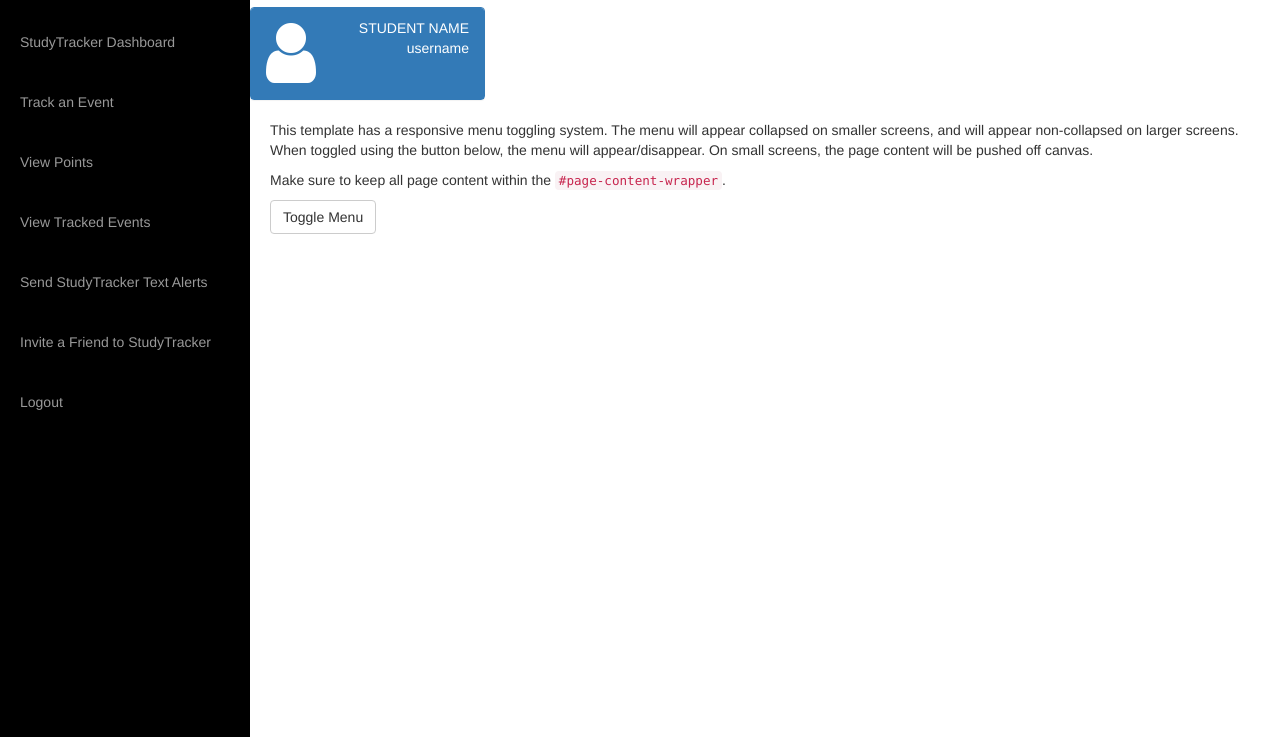
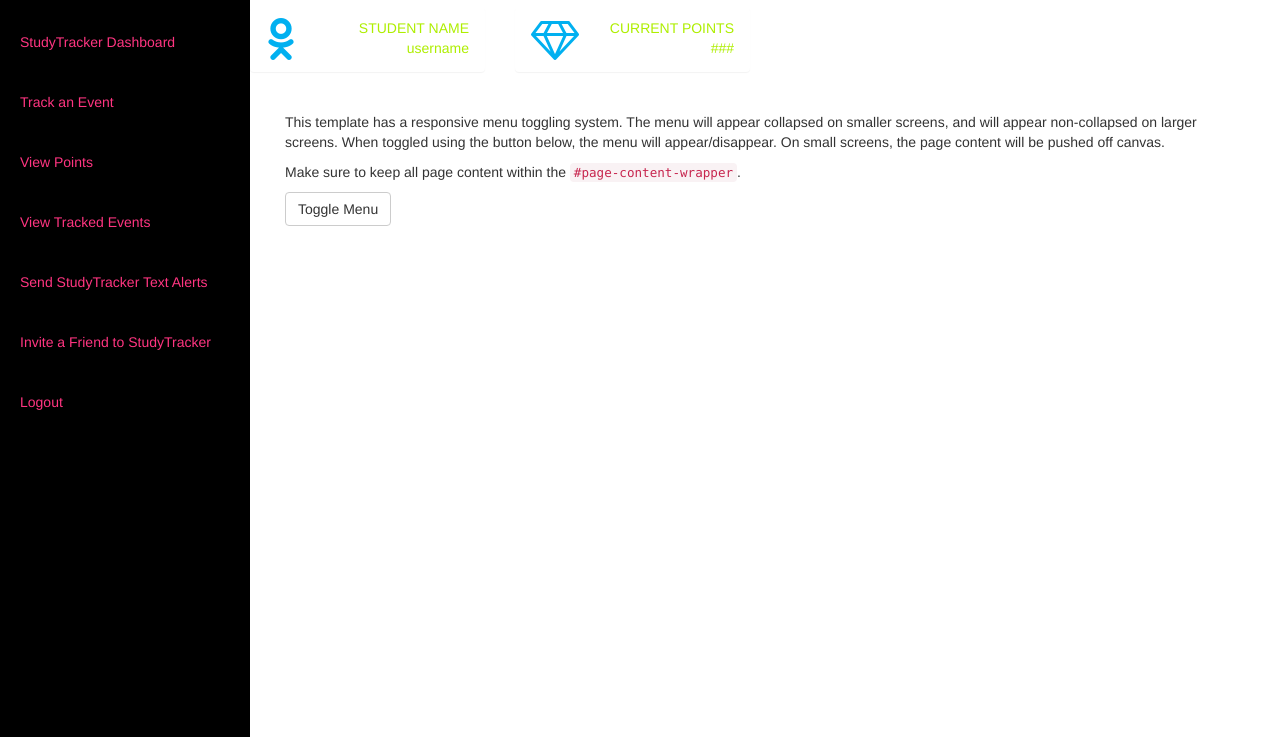
Before and after one commit to ashleyjelks/hackingedu-app, a plain HTML site: page templates/index.html in a window 1280 px wide. Shown: the part 63-800 px from the top of the page. Drawn offline with Linux system fonts and the light colour scheme; files that its build step writes are made by us from their sources; files whose address does not match are found by name.

Commit message:
dashboard completed. need to map routes

```diff
--- a/templates/index.html
+++ b/templates/index.html
@@ -26,6 +26,16 @@
     <![endif]-->
 
 </head>
+<style type="text/css">
+.panel-wrapper {
+  color: #AEEE00;
+  border-color: #01B0F0;}
+
+.sidebar-brand {
+    color: #333333;
+}
+
+  </style>
 
 <body>
 
@@ -35,30 +45,30 @@
         <div id="sidebar-wrapper">
             <ul class="sidebar-nav">
                 <li class="sidebar-brand">
-                    <a href="#">
+                    <a href="#" style="color:#33333">
                         Welcome to StudyTracker
                     </a>
                 </li>
                 <li>
-                    <a href="#">StudyTracker Dashboard</a>
+                    <a href="#" style="color:#FF3581">StudyTracker Dashboard</a>
                 </li><br>
                 <li>
-                    <a href="#">Track an Event</a>
+                    <a href="#" style="color:#FF3581">Track an Event</a>
                 </li><br>
                 <li>
-                    <a href="#">View Points</a>
+                    <a href="#" style="color:#FF3581">View Points</a>
                 </li><br>
                 <li>
-                    <a href="#">View Tracked Events</a>
+                    <a href="#" style="color:#FF3581">View Tracked Events</a>
                 </li><br>
                 <li>
-                    <a href="#">Send StudyTracker Text Alerts</a>
+                    <a href="#" style="color:#FF3581">Send StudyTracker Text Alerts</a>
                 </li><br>
                 <li>
-                    <a href="#">Invite a Friend to StudyTracker</a>
+                    <a href="#" style="color:#FF3581">Invite a Friend to StudyTracker</a>
                 </li><br>
                 <li>
-                    <a href="#">Logout</a>
+                    <a href="#" style="color:#FF3581">Logout</a>
                 </li><br>
             </ul>
         </div>
@@ -66,13 +76,14 @@
 
         <!-- Page Content -->
         <h1>StudyTracker Dashboard</h1>
-         <div class="row">
+        <div class="panel-wrapper">
+            <div class="row">
                 <div class="col-lg-3 col-md-6">
-                    <div class="panel panel-primary">
+                    <div class="panel panel-green">
                         <div class="panel-heading">
                             <div class="row">
                                 <div class="col-xs-3">
-                                    <i class="fa fa-user fa-5x"></i>
+                                    <i class="fa fa-odnoklassniki fa-3x" style="color:#01B0F0"></i>
                                 </div>
                                 <div class="col-xs-9 text-right">
                                     <div class="huge">STUDENT NAME</div>
@@ -83,6 +94,23 @@
                     </div>
                 </div>
 
+                <div class="col-lg-3 col-md-6">
+                    <div class="panel panel-red">
+                        <div class="panel-heading">
+                            <div class="row">
+                                <div class="col-xs-3">
+                                    <i class="fa fa-diamond fa-3x" style="color:#01B0F0"></i>
+                                </div>
+                                <div class="col-xs-9 text-right">
+                                    <div class="huge">CURRENT POINTS</div>
+                                    <div>###</div>
+                                </div>
+                            </div>
+                        </div>
+                    </div>
+                </div>
+            </div>
+        </div>
 
 
 
```
